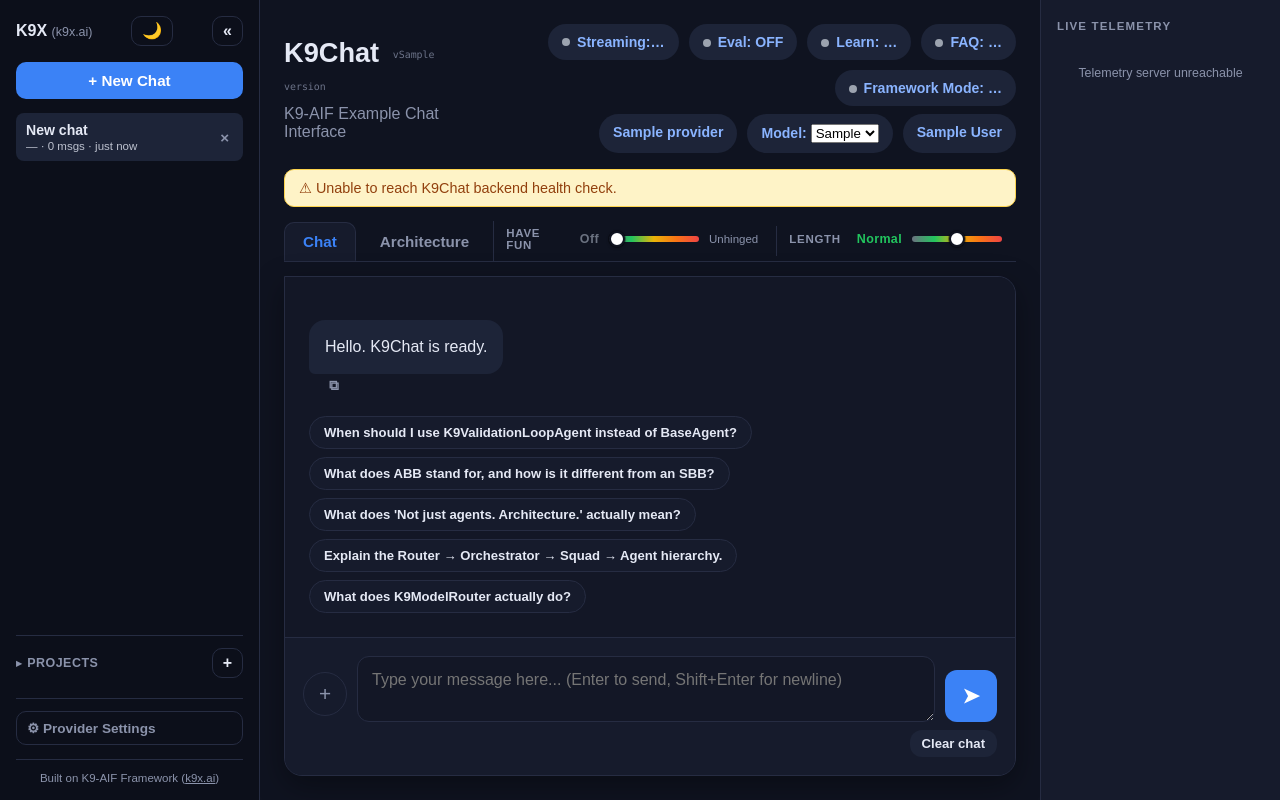
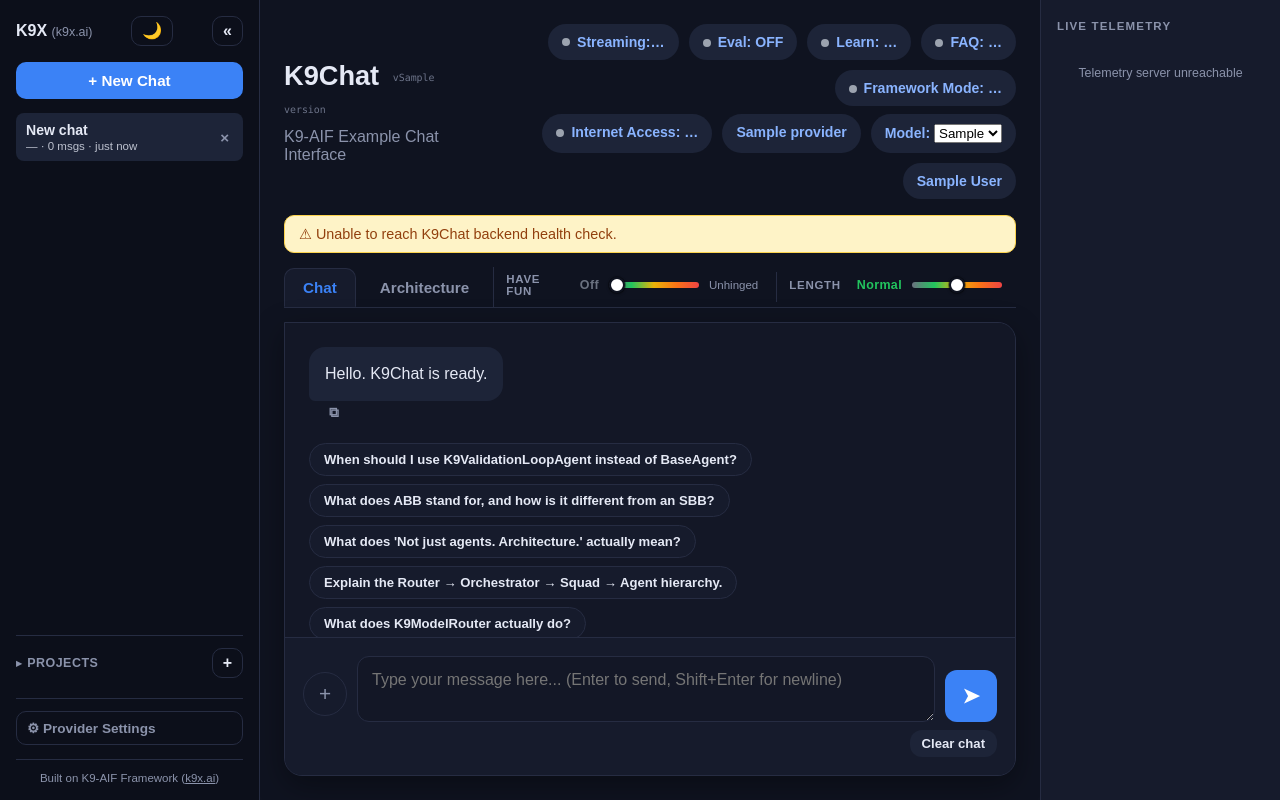
Before and after one commit to k9aif/examples, a Python web app: template templates/index.html in a window 1280 px wide. Run offline with Jinja, Linux system fonts and the light colour scheme; the template is opened without the code that fills it: most values are stand-ins (such as "Sample title", 1, 10 or a date in 2020).

Commit message:
k9chat: move Internet Access read-only status to row 2, beside ollama
Third placement attempt for this indicator today -- top-bar floating
pill (odd), then the telemetry panel (Ravi: "need not be on the right
side"), now: row 2, immediately left of the ollama badge, directly
below Streaming in row 1, same green dot class (.stream-dot) reused
directly for exact visual consistency rather than a new color. Verified
both OFF and ON states with real Playwright screenshots against the
running app, not just reasoned about the CSS.

Read-only -- Framework Mode above is still the actual control; this
just mirrors its state without its own click handler.

Co-Authored-By: Claude Sonnet 5 <noreply@anthropic.com>

```diff
--- a/static/js/app.js
+++ b/static/js/app.js
@@ -169,10 +169,6 @@
       .catch(() => {});
   });
 
-  // Read by refreshInternetBadge() below, consumed by pollTelemetry()'s
-  // "Internet Access" row in the right-pane telemetry panel.
-  let internetAccessEnabled = false;
-
   // ---------------- Framework Mode toggle ----------------
   // Same backend flag/endpoint as before (internet_search_enabled), shown
   // inverted -- "Framework Mode: ON" means internet search is OFF (scoped
@@ -193,12 +189,15 @@
         : "Click to toggle Framework Mode. ON = scoped to K9-AIF/K9X only, no internet access. OFF = general questions answered via live web search (self-hosted SearxNG)";
       wrap.style.cursor = cfg.framework_mode_locked ? "not-allowed" : "pointer";
 
-      // Read by pollTelemetry() below to show "Internet Access" in the
-      // right-pane telemetry panel instead of a second top-bar badge --
-      // moved there after it looked like a stray floating pill next to
-      // Framework Mode. No extra fetch -- telemetry polls every 2s
-      // anyway and just reads whatever this was last set to.
-      internetAccessEnabled = cfg.internet_search_enabled;
+      // Read-only mirror of Framework Mode, positioned in row 2 (left of
+      // "ollama") rather than a second interactive badge in row 1 --
+      // Framework Mode above is the actual control.
+      const statusDot = document.getElementById("internet-status-dot");
+      const statusLabel = document.getElementById("badge-internet-status");
+      if (statusDot && statusLabel) {
+        statusLabel.textContent = cfg.internet_search_enabled ? "ON" : "OFF";
+        statusDot.classList.toggle("on", cfg.internet_search_enabled);
+      }
 
       // Unhinged/Profanity only work when Framework Mode is OFF -- same
       // rule server-side (chat.py's _clamp_tone_for_framework_mode), this
@@ -467,7 +466,6 @@
       if (d.cpuTempC != null) {
         html += telemetryRow("CPU Temperature", `${d.cpuTempC}°C`, null, "");
       }
-      html += telemetryRow("Internet Access", internetAccessEnabled ? "ON" : "OFF", null, "");
 
       telemetryBody.innerHTML = html;
       telemetryBanner.style.display = temp >= limit ? "block" : "none";
--- a/templates/index.html
+++ b/templates/index.html
@@ -93,6 +93,9 @@
             </div>
           </div>
           <div class="badge-row">
+            <div class="badge badge-internet-status" id="badge-internet-status-wrap" title="Read-only -- reflects Framework Mode. Click the Framework Mode badge above to change it.">
+              <span class="stream-dot" id="internet-status-dot"></span>Internet Access: <span id="badge-internet-status">…</span>
+            </div>
             <div class="badge" title="Inference provider"><span id="badge-provider">{{ provider }}</span></div>
             <div class="badge badge-model-picker" title="Switch model — .env-curated list (see Architecture tab). Provider Settings panel is still there for anything not on this list.">
               Model:
```
